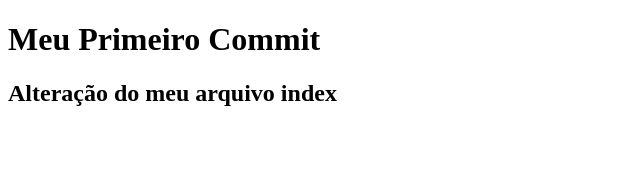
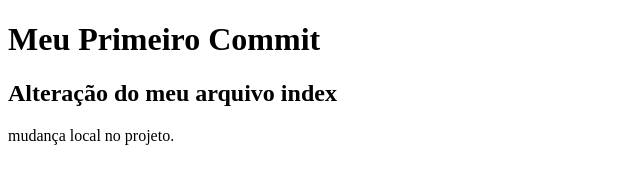
Before and after one commit to ruffeil/teste_git_jose, a plain HTML site: page index.html in a window 1280 px wide. Shown: the whole page, without its empty margins (0-640 px from the left). Drawn offline with Linux system fonts and the light colour scheme.

Commit message:
mudança no arquivo index.html paragrafo novo

```diff
--- a/index.html
+++ b/index.html
@@ -8,5 +8,7 @@
 <body>
     <h1>Meu Primeiro Commit</h1>
     <h2>Alteração do meu arquivo index</h2>
+
+    <p>mudança local no projeto.</p>
 </body>
 </html>
```
